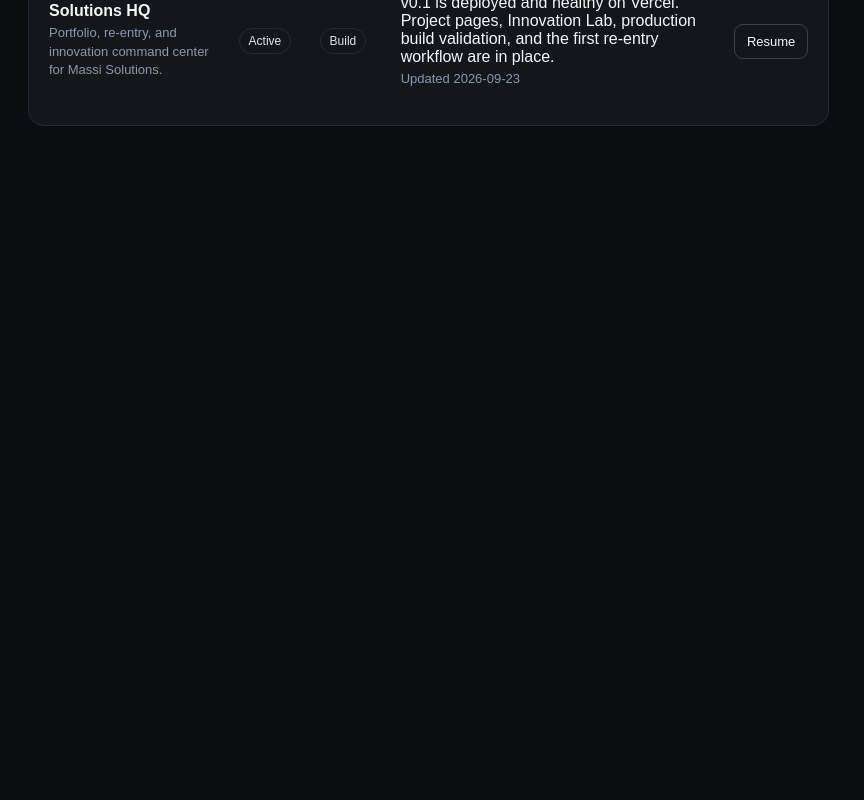
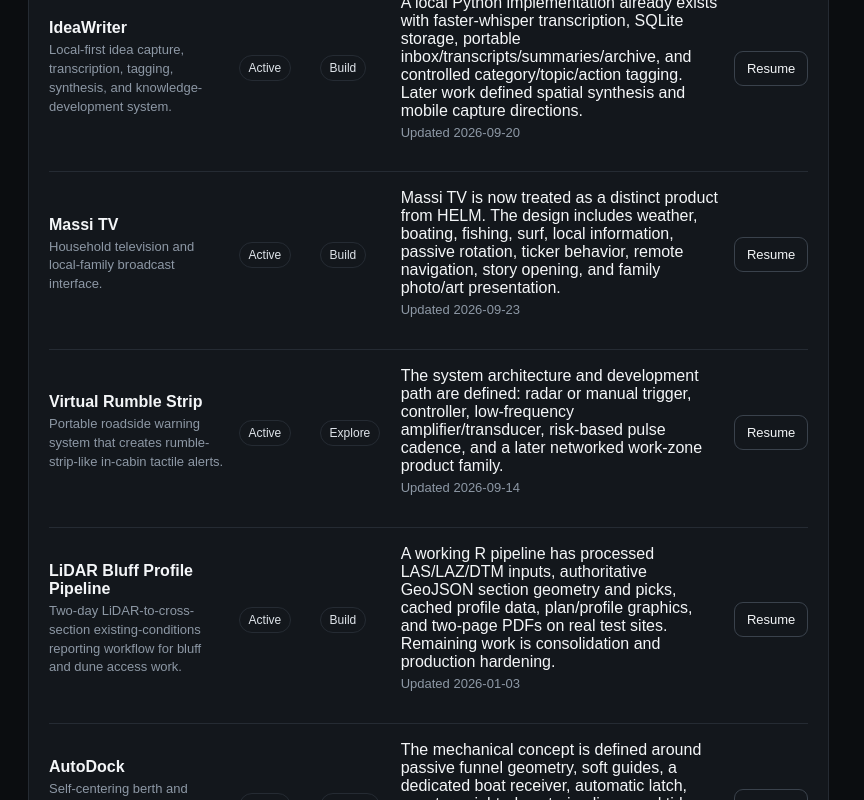
Before and after one commit to fieldlogic-lab/SolutionsHQ, a Next.js app: page / in a window 1280 px wide. Shown: the part 1680-2480 px from the top of the page, without its empty margins (0-864 px from the left). Before the commit the page ends 1834 px from the top, so only its background shows below. Built offline with nearby package versions, Linux system fonts and the light colour scheme.

Commit message:
Add recovered historical projects to Solutions HQ

```diff
--- a/data/projects.ts
+++ b/data/projects.ts
@@ -126,6 +126,76 @@ export const projects: Project[] = [
     ]
   },
   {
+    slug: "ideawriter",
+    name: "IdeaWriter",
+    description: "Local-first idea capture, transcription, tagging, synthesis, and knowledge-development system.",
+    status: "Active",
+    stage: "Build",
+    lastUpdate: "2026-09-20",
+    currentStatus: "A local Python implementation already exists with faster-whisper transcription, SQLite storage, portable inbox/transcripts/summaries/archive, and controlled category/topic/action tagging. Later work defined spatial synthesis and mobile capture directions.",
+    nextStep: "Create the authoritative IdeaWriter repository from the existing local implementation, preserve its portable data model, and separate v1 capture/synthesis from later spatial and Android work.",
+    supportingLinks: [
+      { label: "GitHub project entry", url: "https://github.com/fieldlogic-lab/SolutionsHQ/issues/5" },
+      { label: "Project scope", url: "https://github.com/fieldlogic-lab/SolutionsHQ/blob/main/docs/scopes/IDEAWRITER_SCOPE.md" }
+    ]
+  },
+  {
+    slug: "massi-tv",
+    name: "Massi TV",
+    description: "Household television and local-family broadcast interface.",
+    status: "Active",
+    stage: "Build",
+    lastUpdate: "2026-09-23",
+    currentStatus: "Massi TV is now treated as a distinct product from HELM. The design includes weather, boating, fishing, surf, local information, passive rotation, ticker behavior, remote navigation, story opening, and family photo/art presentation.",
+    nextStep: "Create the dedicated repository, define the HELM/feed-provider contract, and preserve the existing TV-first UI work as the first reference implementation.",
+    supportingLinks: [
+      { label: "GitHub project entry", url: "https://github.com/fieldlogic-lab/SolutionsHQ/issues/6" },
+      { label: "Project scope", url: "https://github.com/fieldlogic-lab/SolutionsHQ/blob/main/docs/scopes/MASSI_TV_SCOPE.md" }
+    ]
+  },
+  {
+    slug: "virtual-rumble-strip",
+    name: "Virtual Rumble Strip",
+    description: "Portable roadside warning system that creates rumble-strip-like in-cabin tactile alerts.",
+    status: "Active",
+    stage: "Explore",
+    lastUpdate: "2026-09-14",
+    currentStatus: "The system architecture and development path are defined: radar or manual trigger, controller, low-frequency amplifier/transducer, risk-based pulse cadence, and a later networked work-zone product family.",
+    nextStep: "Build the V0 manual prototype and validate 75–150 ft in-cabin perception plus worker/external exposure before adding radar triggering.",
+    supportingLinks: [
+      { label: "GitHub project entry", url: "https://github.com/fieldlogic-lab/SolutionsHQ/issues/7" },
+      { label: "Project scope", url: "https://github.com/fieldlogic-lab/SolutionsHQ/blob/main/docs/scopes/VIRTUAL_RUMBLE_STRIP_SCOPE.md" }
+    ]
+  },
+  {
+    slug: "lidar-bluff-profile",
+    name: "LiDAR Bluff Profile Pipeline",
+    description: "Two-day LiDAR-to-cross-section existing-conditions reporting workflow for bluff and dune access work.",
+    status: "Active",
+    stage: "Build",
+    lastUpdate: "2026-01-03",
+    currentStatus: "A working R pipeline has processed LAS/LAZ/DTM inputs, authoritative GeoJSON section geometry and picks, cached profile data, plan/profile graphics, and two-page PDFs on real test sites. Remaining work is consolidation and production hardening.",
+    nextStep: "Create the dedicated repository, standardize DTM as the authoritative elevation source, preserve the two-page report format, and package the workflow for repeatable MLS production use.",
+    supportingLinks: [
+      { label: "GitHub project entry", url: "https://github.com/fieldlogic-lab/SolutionsHQ/issues/8" },
+      { label: "Project scope", url: "https://github.com/fieldlogic-lab/SolutionsHQ/blob/main/docs/scopes/LIDAR_BLUFF_PROFILE_SCOPE.md" }
+    ]
+  },
+  {
+    slug: "autodock",
+    name: "AutoDock",
+    description: "Self-centering berth and automatic boat-capture system for single-handed docking.",
+    status: "Active",
+    stage: "Explore",
+    lastUpdate: "2026-08-30",
+    currentStatus: "The mechanical concept is defined around passive funnel geometry, soft guides, a dedicated boat receiver, automatic latch, counterweighted centering lines, and tide accommodation. A 1:10 prototype path is already defined.",
+    nextStep: "Create the dedicated repository and build the 1:10 slip/Pursuit prototype to test deliberately poor approach angles and latch geometry.",
+    supportingLinks: [
+      { label: "GitHub project entry", url: "https://github.com/fieldlogic-lab/SolutionsHQ/issues/9" },
+      { label: "Project scope", url: "https://github.com/fieldlogic-lab/SolutionsHQ/blob/main/docs/scopes/AUTODOCK_SCOPE.md" }
+    ]
+  },
+  {
     slug: "solutions-hq",
     name: "Solutions HQ",
     description: "Portfolio, re-entry, and innovation command center for Massi Solutions.",
```
